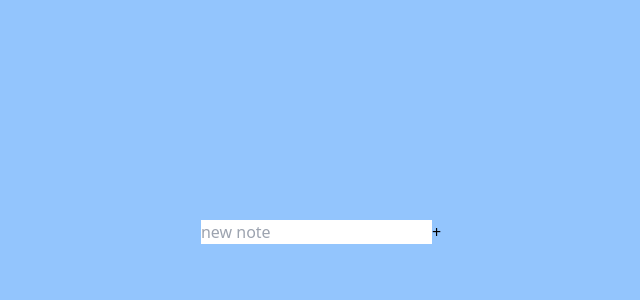
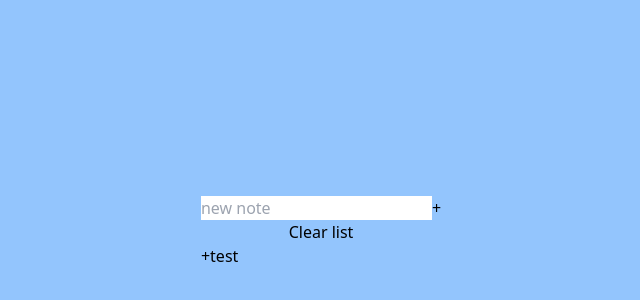
Before and after one commit to Folka2134/todo-list, a React (Create React App) app: page / in a window 1280 px wide. Shown: the part 168-468 px from the top of the page, without its empty margins (319-959 px from the left). Built offline with nearby package versions, Linux system fonts and the light colour scheme.

Commit message:
Implemented List and ListItem components

```diff
--- a/src/App.js
+++ b/src/App.js
@@ -1,9 +1,11 @@
 import { Input } from "./components/Input";
+import { List } from "./components/List";
 
 const App = () => {
   return (
     <div className="bg-blue-300 h-screen w-screen grid justify-center content-center">
       <Input />
+      <List />
     </div>
   );
 }
--- a/src/components/List.jsx
+++ b/src/components/List.jsx
@@ -0,0 +1,13 @@
+import React from 'react'
+import { ListItem } from './ListItem'
+
+export const List = () => {
+  return (
+    <>
+      <button>Clear list</button>
+      <ul>
+        <ListItem />
+      </ul>
+    </>
+  )
+}
--- a/src/components/ListItem.jsx
+++ b/src/components/ListItem.jsx
@@ -0,0 +1,7 @@
+import React from 'react'
+
+export const ListItem = () => {
+  return (
+    <li><button>+</button><span>test</span></li>
+  )
+}
```
